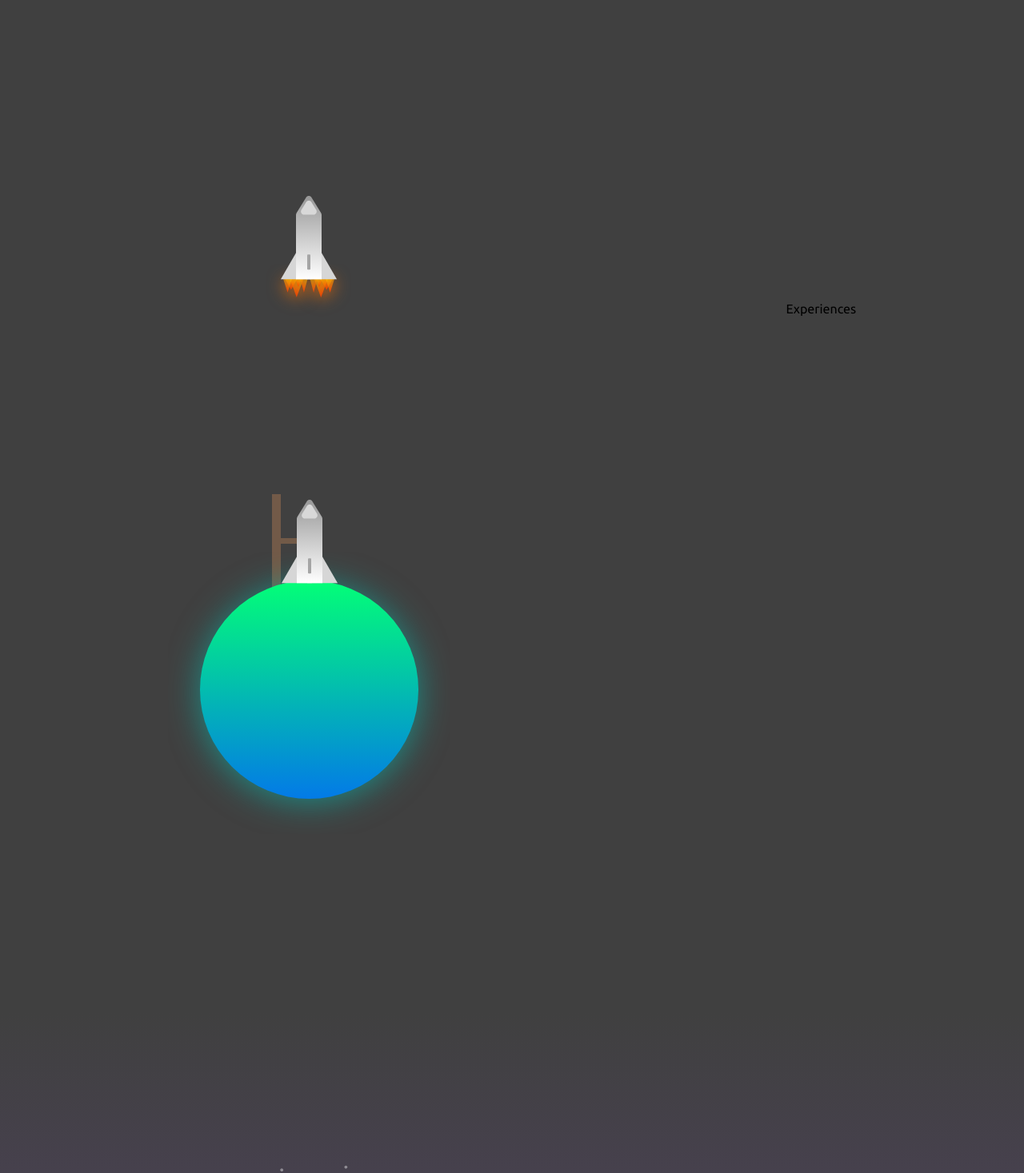
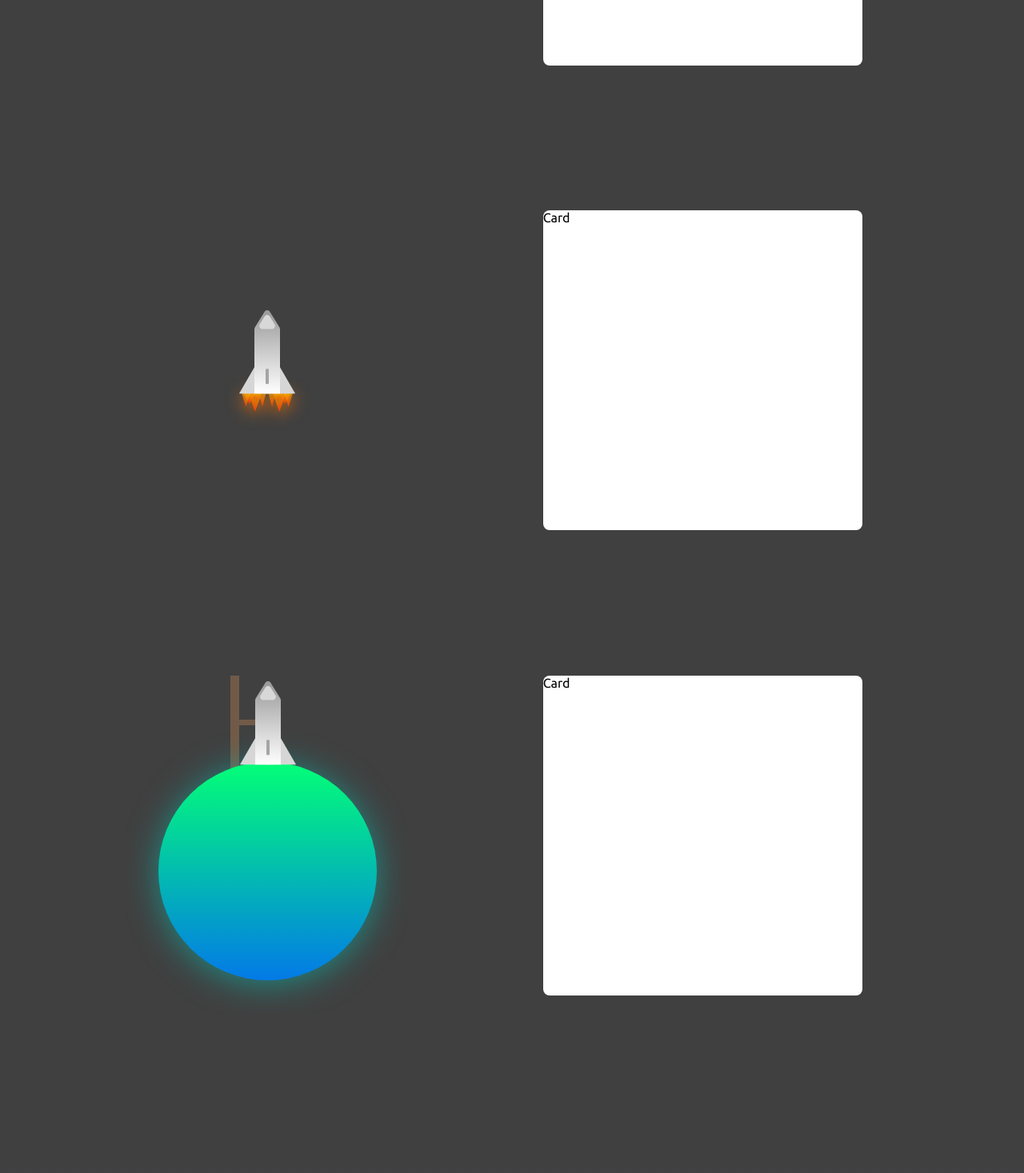
Before and after one commit to scottdevito/sdevito-portfolio, a React (Create React App) app: page / in a window 1280 px wide. Shown: the part 3255-4722 px from the top of the page at 80% size. Built offline with nearby package versions, Linux system fonts and the light colour scheme.

Commit message:
Grid-ify ExperiencesSection

```diff
--- a/src/pages/experience-section/experience-section.tsx
+++ b/src/pages/experience-section/experience-section.tsx
@@ -10,21 +10,29 @@ export interface ExperienceSectionProps {}
 const ExperienceSection: React.FC<ExperienceSectionProps> = () => {
   return (
     <ExperienceSectionWrapper>
-      <SpaceshipWrapper>
+      {/* <SpaceshipWrapper> */}
+
+      <SpaceshipSequenceWrapper3>
         <SpaceshipSequence
           src={spaceshipPhase3}
           alt="Space ship launch phase 3"
         />
+      </SpaceshipSequenceWrapper3>
+      <SpaceshipSequenceWrapper2>
         <SpaceshipSequence
           src={spaceshipPhase2}
           alt="Space ship launch phase 2"
         />
+      </SpaceshipSequenceWrapper2>
+      <SpaceshipSequenceWrapper1>
         <SpaceshipSequence
           src={spaceshipPhase1}
           alt="Space ship launch phase 1"
         />
-      </SpaceshipWrapper>
-      <ExperiencesWrapper>Experiences</ExperiencesWrapper>
+      </SpaceshipSequenceWrapper1>
+      <ExperienceCard3>Card</ExperienceCard3>
+      <ExperienceCard2>Card</ExperienceCard2>
+      <ExperienceCard1>Card</ExperienceCard1>
     </ExperienceSectionWrapper>
   );
 };
@@ -32,34 +40,56 @@ const ExperienceSection: React.FC<ExperienceSectionProps> = () => {
 export default ExperienceSection;
 
 const ExperienceSectionWrapper = styled.section`
-  display: flex;
-  flex-direction: row;
-  justify-content: space-between;
-  align-items: center;
+  display: grid;
+  grid-gap: 10px;
+  grid-template-columns: 1fr 1fr 1fr 3fr 1fr;
+  grid-template-rows: repeat(6, 1fr);
   width: 100%;
   position: relative;
-  margin-top: 10rem;
+  padding-top: 20vh;
   height: 220vh;
   min-height: 220vh;
   background-color: ${colors.spaceBlack};
 `;
 
-const SpaceshipWrapper = styled.div`
-  display: flex;
-  flex-direction: column;
-  justify-content: space-evenly;
-  align-items: center;
-  height: 100%;
-  flex-grow: 1;
-`;
-
-const ExperiencesWrapper = styled.div`
+const SpaceshipSequenceWrapper = styled.div`
   display: flex;
   flex-direction: column;
   justify-content: center;
   align-items: center;
+  width: 100%;
   height: 100%;
-  flex-grow: 1;
 `;
 
 const SpaceshipSequence = styled.img``;
+
+const SpaceshipSequenceWrapper3 = styled(SpaceshipSequenceWrapper)`
+  grid-area: 1 / 2 / 2 / 3;
+`;
+
+const SpaceshipSequenceWrapper2 = styled(SpaceshipSequenceWrapper)`
+  grid-area: 3 / 2 / 4 / 3;
+`;
+
+const SpaceshipSequenceWrapper1 = styled(SpaceshipSequenceWrapper)`
+  grid-area: 5 / 2 / 6 / 3;
+`;
+
+const ExperienceCard = styled.div`
+  width: 90%;
+  height: 400px;
+  background-color: #fff;
+  border-radius: 8px;
+`;
+
+const ExperienceCard3 = styled(ExperienceCard)`
+  grid-area: 1 / 4 / 2 / 5;
+`;
+
+const ExperienceCard2 = styled(ExperienceCard)`
+  grid-area: 3 / 4 / 4 / 5;
+`;
+
+const ExperienceCard1 = styled(ExperienceCard)`
+  grid-area: 5 / 4 / 6 / 5;
+`;
--- a/src/pages/projects-section/projects-section.tsx
+++ b/src/pages/projects-section/projects-section.tsx
@@ -75,7 +75,7 @@ const ProjectsSectionWrapper = styled.section`
   min-height: 165vh;
   z-index: 2;
   position: relative;
-  margin-bottom: 25rem;
+  margin-bottom: 26rem;
 `;
 
 const SquiggleLeftImg = styled.img`
```
